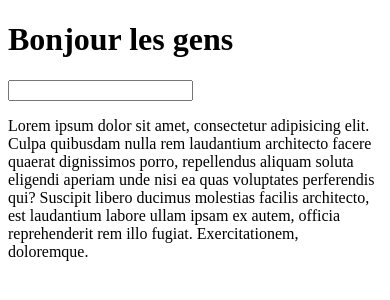
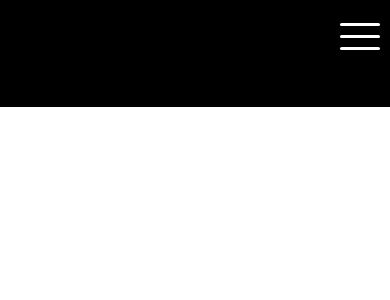
Before and after one commit to RomanBeldent/portfolio, a React (Vite) app: page / in a window 390 px wide. Shown: the top 300 px of the page. Built offline with nearby package versions, Linux system fonts and the light colour scheme; the HTML template or start-up script is replaced by a standard one.

Commit message:
component folder added

```diff
--- a/src/App/App.jsx
+++ b/src/App/App.jsx
@@ -1,22 +1,12 @@
-const title = "Bonjour les gens";
+import Nav from "../components/Nav/Nav";
+import "./App.scss";
 
-function App() {
+const App = () => {
   return (
-    <>
-      <h1 id="title" className="title">
-        {title}
-      </h1>
-      <input type="text" />
-      <p>
-        Lorem ipsum dolor sit amet, consectetur adipisicing elit. Culpa
-        quibusdam nulla rem laudantium architecto facere quaerat dignissimos
-        porro, repellendus aliquam soluta eligendi aperiam unde nisi ea quas
-        voluptates perferendis qui? Suscipit libero ducimus molestias facilis
-        architecto, est laudantium labore ullam ipsam ex autem, officia
-        reprehenderit rem illo fugiat. Exercitationem, doloremque.
-      </p>
-    </>
+    <div>
+      <Nav />
+    </div>
   );
-}
+};
 
 export default App;
--- /dev/null
+++ b/src/components/Nav/Nav.scss
@@ -0,0 +1,153 @@
+@import url("https://fonts.googleapis.com/css2?family=League+Spartan:wght@300;500;700&family=Poppins:wght@100;200;300");
+
+.Navbar {
+  display: flex;
+  flex-wrap: wrap;
+  align-items: center;
+  justify-content: space-between;
+  position: fixed;
+  width: 100%;
+  min-height: 75px;
+  background-color: black;
+  color: white;
+  padding: 1rem;
+  font-family: "Poppins", sans-serif;
+}
+
+.Navbar_links {
+  display: flex;
+  list-style: none;
+}
+
+.Navbar_link {
+  padding: 0 0.3rem;
+  color: inherit;
+}
+
+.Navbar_burger {
+  width: 40px;
+  height: 40px;
+  background: transparent;
+  color: inherit;
+  border: none;
+}
+
+@media screen and (max-width: 767px) {
+  .Navbar_links {
+    flex-direction: column;
+    justify-content: center;
+    position: fixed;
+    align-items: center;
+    right: -100vw;
+    bottom: 0;
+    width: 0;
+    height: 100vh;
+    padding: 2rem;
+    visibility: hidden;
+    background-color: black;
+    transition: all 0.8s ease-out;
+  }
+
+  .show-nav .Navbar_links {
+    width: 100vw;
+    right: 0;
+    visibility: visible;
+  }
+
+  .Navbar_link {
+    display: block;
+    padding: 1.5rem;
+    font-size: 5vw;
+  }
+
+  .Navbar_item::after {
+    content: "";
+    display: block;
+    margin: 0 auto;
+    width: 3vw;
+    height: 1px;
+    background: white;
+  }
+
+  .Navbar_item:last-child::after {
+    display: none;
+  }
+
+  .Navbar_burger {
+    display: block;
+    position: fixed;
+    top: 1rem;
+    right: 1rem;
+    border: none;
+  }
+
+  .Navbar_burger:hover {
+    cursor: pointer;
+  }
+
+  .Burger_bar,
+  .Burger_bar::before,
+  .Burger_bar::after {
+    display: block;
+    width: 40px;
+    height: 3px;
+    position: relative;
+    border-radius: 3px;
+    background-color: white;
+    transition: all 0.5s ease-in-out;
+  }
+  .Burger_bar::before,
+  .Burger_bar::after {
+    content: "";
+    position: absolute;
+    left: 0;
+  }
+  .Burger_bar::before {
+    transform: translateY(-12px);
+  }
+
+  .Burger_bar::after {
+    transform: translateY(12px);
+  }
+
+  .show-nav .Burger_bar {
+    background: transparent;
+    width: 0;
+  }
+
+  .show-nav .Burger_bar::before {
+    transform: rotate(45deg);
+  }
+
+  .show-nav .Burger_bar::after {
+    transform: rotate(-45deg);
+  }
+
+  //burger button animation
+  .Navbar_item {
+    transform: translateY(100vh);
+  }
+
+  .show-nav .Navbar_item {
+    transform: translateY(0);
+  }
+
+  .show-nav .slideInDown-1 {
+    transition: all 1s ease-out;
+  }
+
+  .show-nav .slideInDown-2 {
+    transition: all 1.2s ease-out;
+  }
+
+  .show-nav .slideInDown-3 {
+    transition: all 1.4s ease-out;
+  }
+
+  .show-nav .slideInDown-4 {
+    transition: all 1.6s ease-out;
+  }
+  .show-nav .slideInDown-5 {
+    transition: all 1.8s ease-out;
+  }
+}
```
Also changed, not shown: src/Nav/Nav.scss (deleted), src/components/Nav/Nav.jsx (renamed from src/Nav/Nav.jsx).
